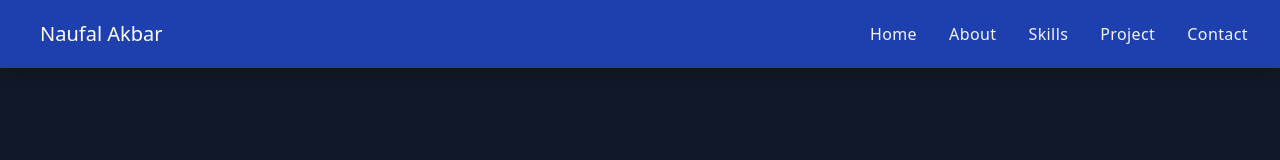
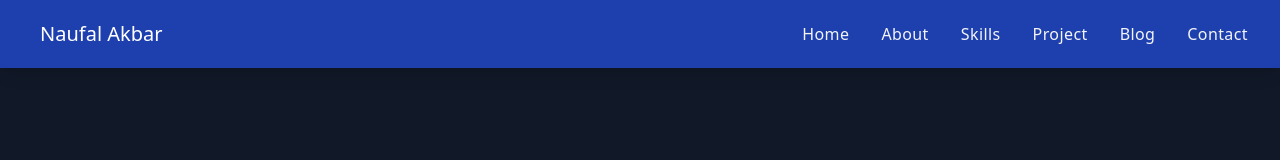
Before and after one commit to nuflakbrr/react-portfolio, a React (Create React App) app: page / in a window 1280 px wide. Shown: the top 160 px of the page. Built offline with nearby package versions, Linux system fonts and the light colour scheme.

Commit message:
add blog link nav

```diff
--- a/src/components/Navbars.js
+++ b/src/components/Navbars.js
@@ -31,6 +31,11 @@ function Navbars() {
               <li>
                 <Link to="/project" className="tracking-wide text-gray-100 transition-colors duration-200 hover:text-gray-300">
                   Project
+                </Link>
+              </li>
+              <li>
+                <Link to="/notfound" className="tracking-wide text-gray-100 transition-colors duration-200 hover:text-gray-300">
+                  Blog
                 </Link>
               </li>
               <li>
@@ -95,6 +100,11 @@ function Navbars() {
                           </Link>
                         </li>
                         <li>
+                          <Link to="/notfound" className="tracking-wide text-gray-100 transition-colors duration-200 hover:text-gray-300">
+                            Blog
+                          </Link>
+                        </li>
+                        <li>
                           <Link to="/contact" className="font-medium tracking-wide text-gray-400 transition-colors duration-200 hover:text-primary-focus">
                             Contact
                           </Link>
```
